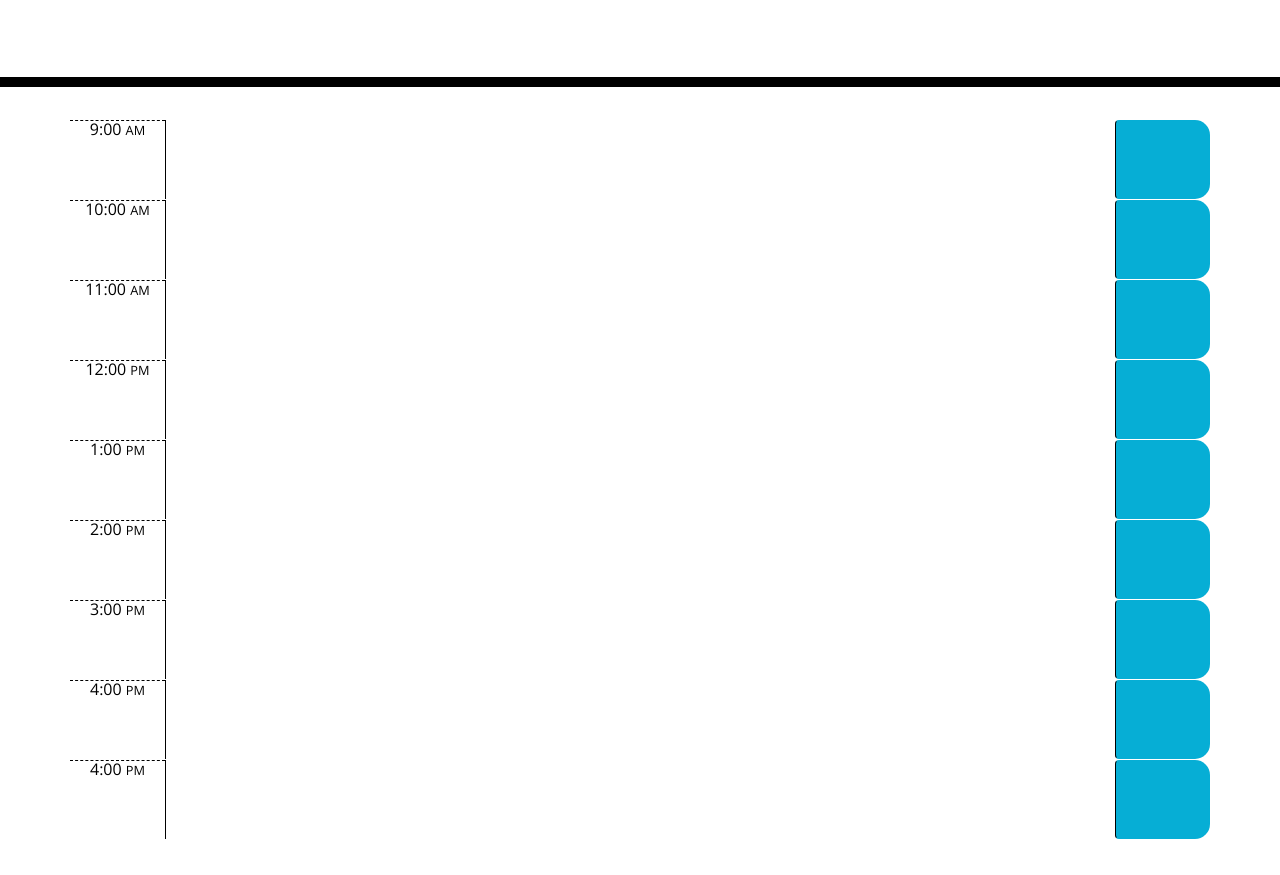
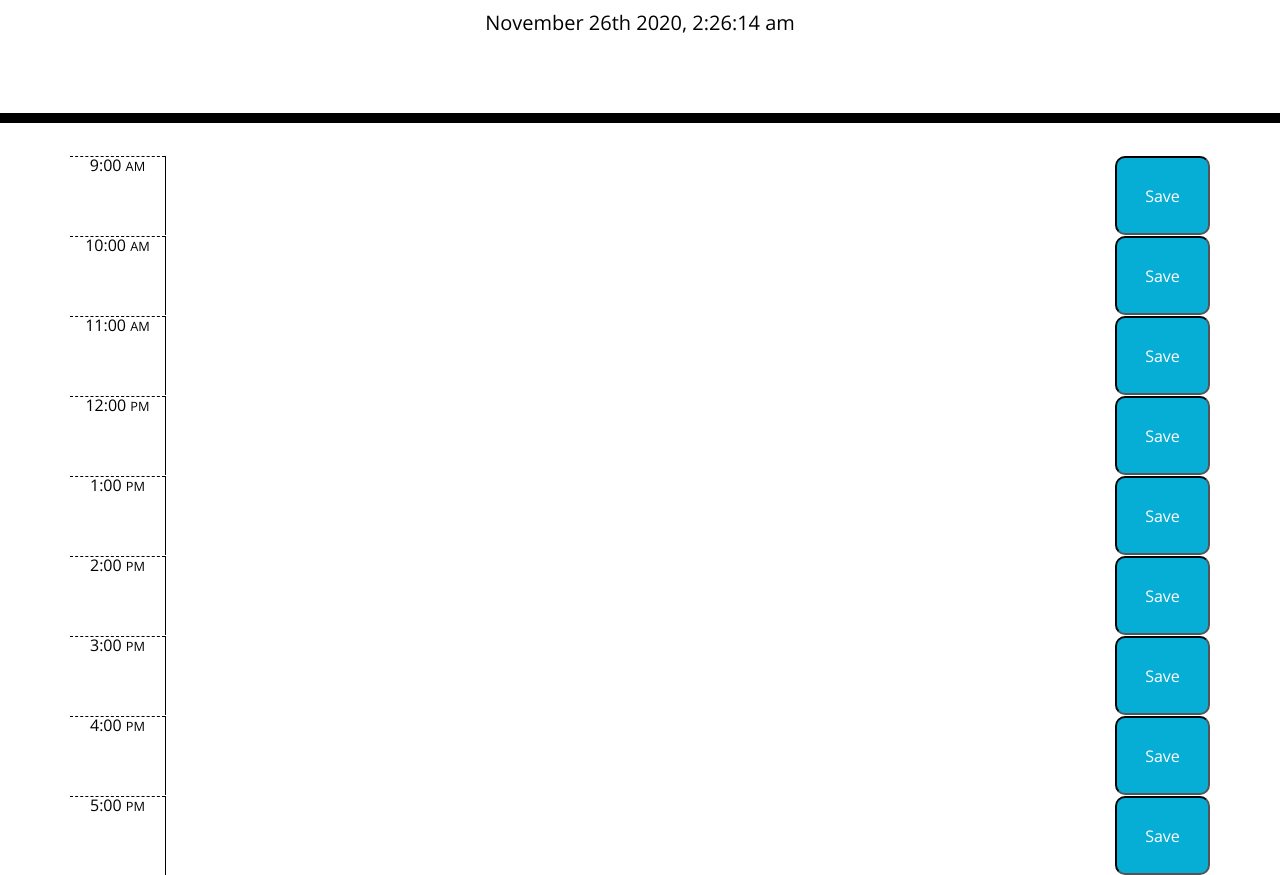
Before and after one commit to rrrossettiii/hw5-day-planner, a plain HTML site: page index.html in a window 1280 px wide. Shown: the part 181-1056 px from the top of the page. Before the commit the page ends 1020 px from the top, so only its background shows below. Drawn offline with nearby package versions, Linux system fonts and the light colour scheme; files that its build step writes are made by us from their sources.

Commit message:
fixed style sheet issues and updated timeblocks

```diff
--- a/assets/css/style.css
+++ b/assets/css/style.css
@@ -1,10 +1,10 @@
 body {
-  font-family: 'Open Sans', sans-serif;
+	font-family: "Open Sans", sans-serif;
 	font-size: 16px;
 	line-height: 1;
 }
 
-textarea{
+textarea {
 	background: transparent;
 	border: none;
 	resize: none;
@@ -21,11 +21,11 @@ textarea{
 	border-bottom: 10px solid black;
 }
 
-.description{
+.description {
 	white-space: pre-wrap;
 }
 
-.time-block{
+.time-block {
 	text-align: center;
 	border-radius: 15px;
 }
@@ -33,7 +33,7 @@ textarea{
 .row {
 	white-space: pre-wrap;
 	height: 80px;
-  border-top: 1px solid white;;
+	border-top: 1px solid white;
 }
 
 .hour {
@@ -58,14 +58,13 @@ textarea{
 }
 
 .saveBtn {
-  border-left: 1px solid black;
-  border-top-right-radius: 15px;
-  border-bottom-right-radius: 15px;
-  background-color: #06AED5;
+	border: 2px inset black;
+	border-radius: 10px;
+	background-color: #06aed5;
 	color: white;
 }
 
 .saveBtn i:hover {
 	font-size: 20px;
-  transition: all .3s ease-in-out;
+	transition: all 0.3s ease-in-out;
 }
--- a/assets/js/script.js
+++ b/assets/js/script.js
@@ -1,4 +1,13 @@
-$(document).ready(() => {
+// Current Day Display;
+setInterval(() => {
+	$("#currentDay").text(moment().format("MMMM Do YYYY, h:mm:ss a"));
+}, 1000);
+
+var schedule = JSON.parse(localStorage.getItem("day-planner"));
+if (!schedule) {
+	schedule = ["", "", "", "", "", "", "", "", ""];
+}
+
 // Save Button;
 $(".saveBtn").on("click", function () {
 	// - Description & Time values;
@@ -7,4 +16,43 @@ $(document).ready(() => {
 	// - Save to Local Storage;
 	localStorage.setItem(time, text);
 });
+
+// Document;
+// =============:
+$(document).ready(() => {
+	blockUpdater();
 });
+
+function blockUpdater() {
+	for (let i = 9; i <= 17; i++) {
+		$(".timeBlocks").append(createTimeBlocks(i));
+	}
+}
+
+function createTimeBlocks(index) {
+	thisHour = index;
+	tod = "AM";
+	if (index > 12) {
+		thisHour = index - 12;
+	}
+	if (index > 11) {
+		tod = "PM";
+	}
+	// - Create time-block div;
+	const timeBlock = document.createElement("section");
+	timeBlock.classList.add(`hour-${index}`, "time-block", "row");
+	// - Create hour
+	const hour = document.createElement("div");
+	hour.classList.add("col-md-1", "hour");
+	hour.innerHTML = `${thisHour}:00 <small>${tod}</small>`;
+	// - Create textarea;
+	const text = document.createElement("textarea");
+	text.classList.add("col-md-10", "description");
+	// - Create button;
+	const button = document.createElement("button");
+	button.classList.add("btn", "saveBtn", "col-md-1");
+	button.innerHTML = "Save";
+	// - Assemble;
+	timeBlock.append(hour, text, button);
+	return timeBlock;
+}
--- a/index.html
+++ b/index.html
@@ -27,7 +27,7 @@
 		/>
 
 		<!-- style.css -->
-    <link rel="stylesheet" href="style.css" />
+		<link href="assets/css/style.css" rel="stylesheet" />
 
 		<!-- JQuery -->
 		<script defer src="https://code.jquery.com/jquery-3.4.1.min.js"></script>
@@ -49,61 +49,6 @@
 			<p id="currentDay" class="lead"></p>
 		</header>
 		<!-- TimeBlocks -->
-    <div class="container">
-      <!-- 9AM -->
-      <div class="row time-block">
-        <div class="col-1 hour">9:00 <small>AM</small></div>
-        <textarea id="9" class="col-md-10 description"></textarea>
-        <button class="btn saveBtn col-md-1"></button>
-      </div>
-      <!-- 10AM -->
-      <div class="row time-block">
-        <div class="col-1 hour">10:00 <small>AM</small></div>
-        <textarea id="10" class="col-md-10 description"></textarea>
-        <button class="btn saveBtn col-md-1"></button>
-      </div>
-      <!-- 11AM -->
-      <div class="row time-block">
-        <div class="col-1 hour">11:00 <small>AM</small></div>
-        <textarea id="11" class="col-md-10 description"></textarea>
-        <button class="btn saveBtn col-md-1"></button>
-      </div>
-      <!-- 12AM -->
-      <div class="row time-block">
-        <div class="col-1 hour">12:00 <small>PM</small></div>
-        <textarea id="12" class="col-md-10 description"></textarea>
-        <button class="btn saveBtn col-md-1"></button>
-      </div>
-      <!-- 1PM -->
-      <div class="row time-block">
-        <div class="col-1 hour">1:00 <small>PM</small></div>
-        <textarea id="1" class="col-md-10 description"></textarea>
-        <button class="btn saveBtn col-md-1"></button>
-      </div>
-      <!-- 2PM -->
-      <div class="row time-block">
-        <div class="col-1 hour">2:00 <small>PM</small></div>
-        <textarea id="2" class="col-md-10 description"></textarea>
-        <button class="btn saveBtn col-md-1"></button>
-      </div>
-      <!-- 3PM -->
-      <div class="row time-block">
-        <div class="col-1 hour">3:00 <small>PM</small></div>
-        <textarea id="3" class="col-md-10 description"></textarea>
-        <button class="btn saveBtn col-md-1"></button>
-      </div>
-      <!-- 4PM -->
-      <div class="row time-block">
-        <div class="col-1 hour">4:00 <small>PM</small></div>
-        <textarea id="4" class="col-md-10 description"></textarea>
-        <button class="btn saveBtn col-md-1"></button>
-      </div>
-      <!-- 5PM -->
-      <div class="row time-block">
-        <div class="col-1 hour">4:00 <small>PM</small></div>
-        <textarea id="5" class="col-md-10 description"></textarea>
-        <button class="btn saveBtn col-md-1"></button>
-      </div>
-    </div>
+		<div class="container timeBlocks"></div>
 	</body>
 </html>
```
Lines whose indentation alone changed are shown as unchanged.
